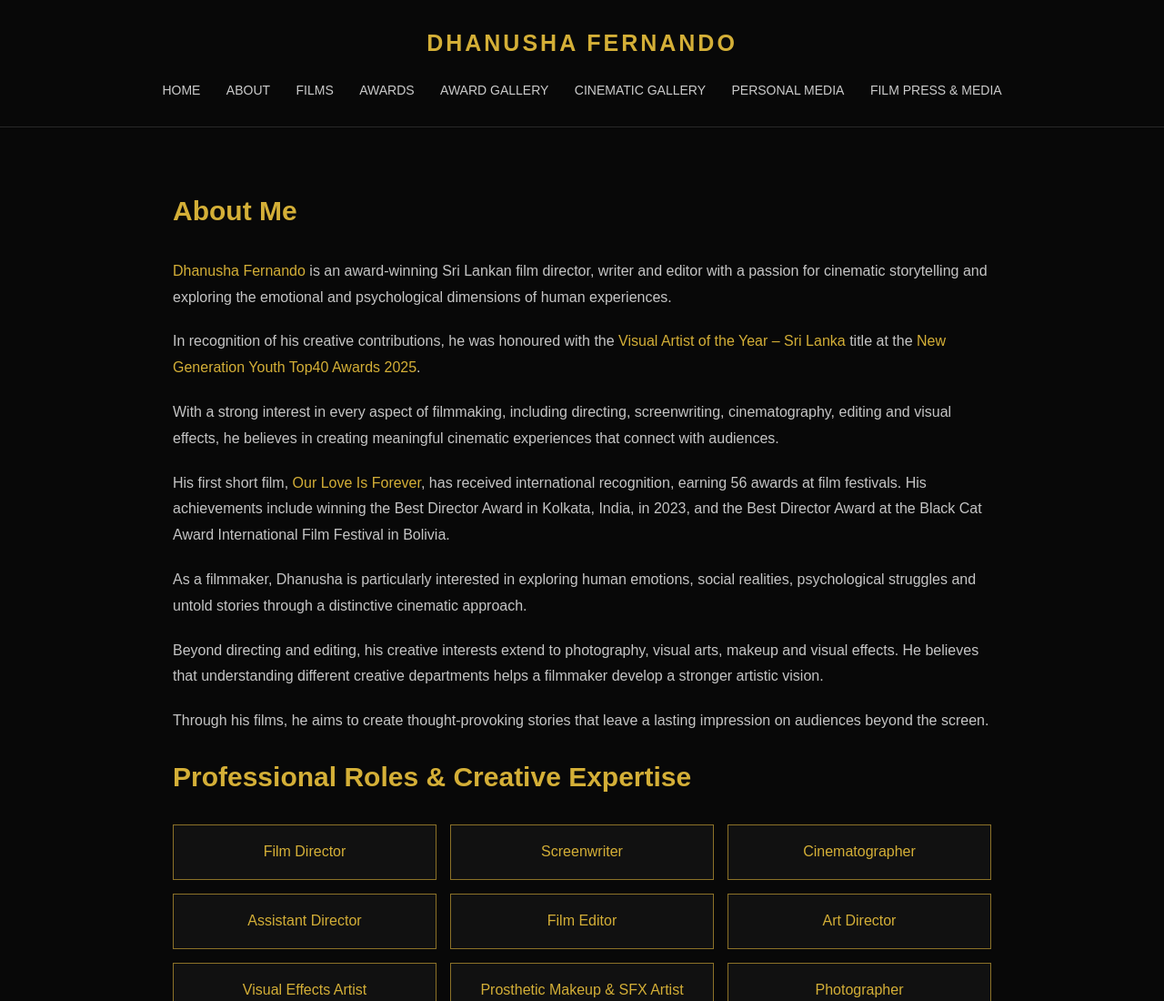
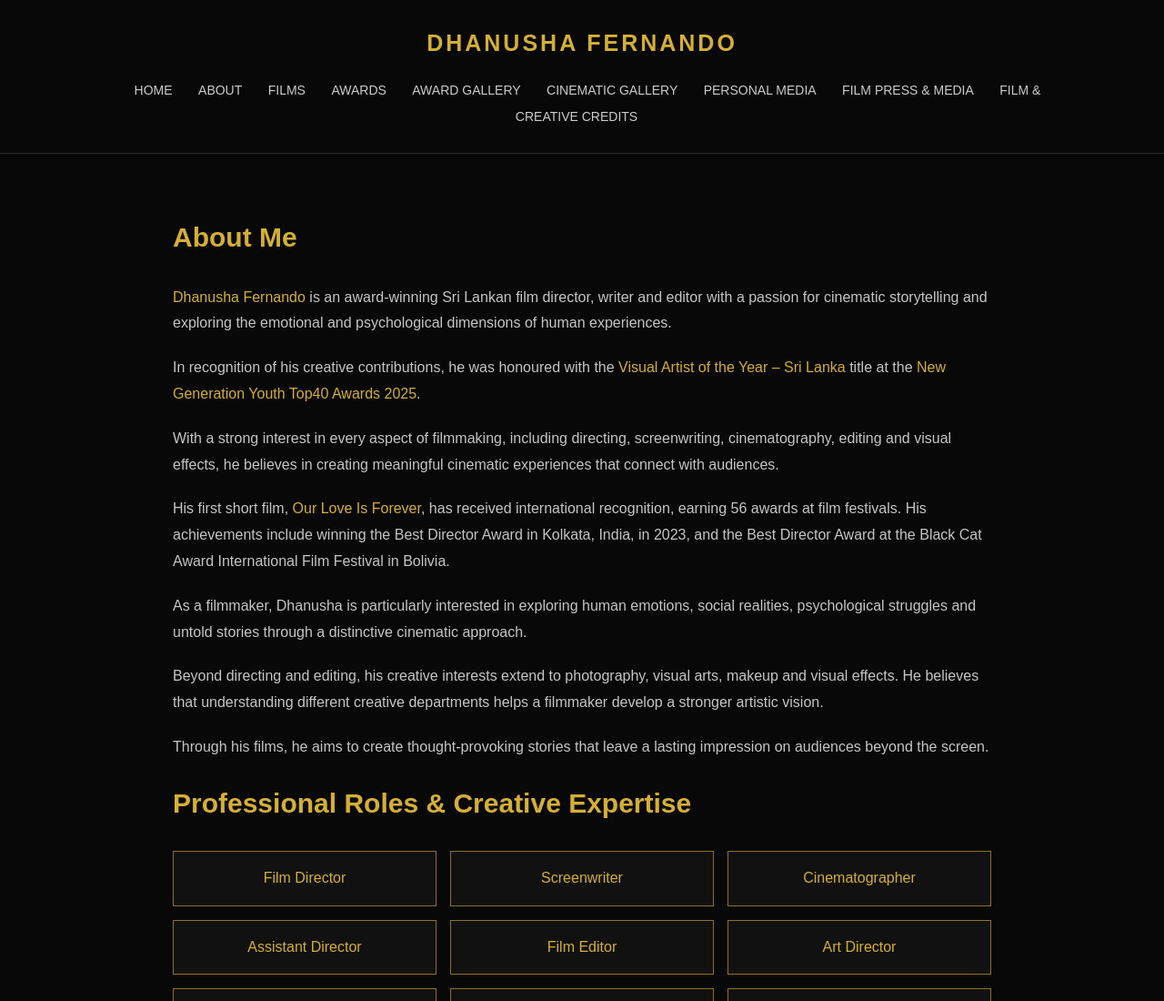
Before and after one commit to dhanushafernando/dhanushafernando.github.io, a plain HTML site: page about.html in a window 1280 px wide. Shown: the top 1100 px of the page at 91% size. Drawn offline with Linux system fonts and the light colour scheme.

Commit message:
Add link to Film & Creative Credits in about.html

```diff
--- a/about.html
+++ b/about.html
@@ -113,6 +113,7 @@ footer {
         <a href="cinematic-gallery.html">CINEMATIC GALLERY</a>
         <a href="personal-media.html">PERSONAL MEDIA</a>
         <a href="film-press-media.html">FILM PRESS & MEDIA</a>
+        <a href="film-creative-credits.html">FILM & CREATIVE CREDITS</a>
     </nav>
 </header><main class="container"><h2>About Me</h2>
 
```
